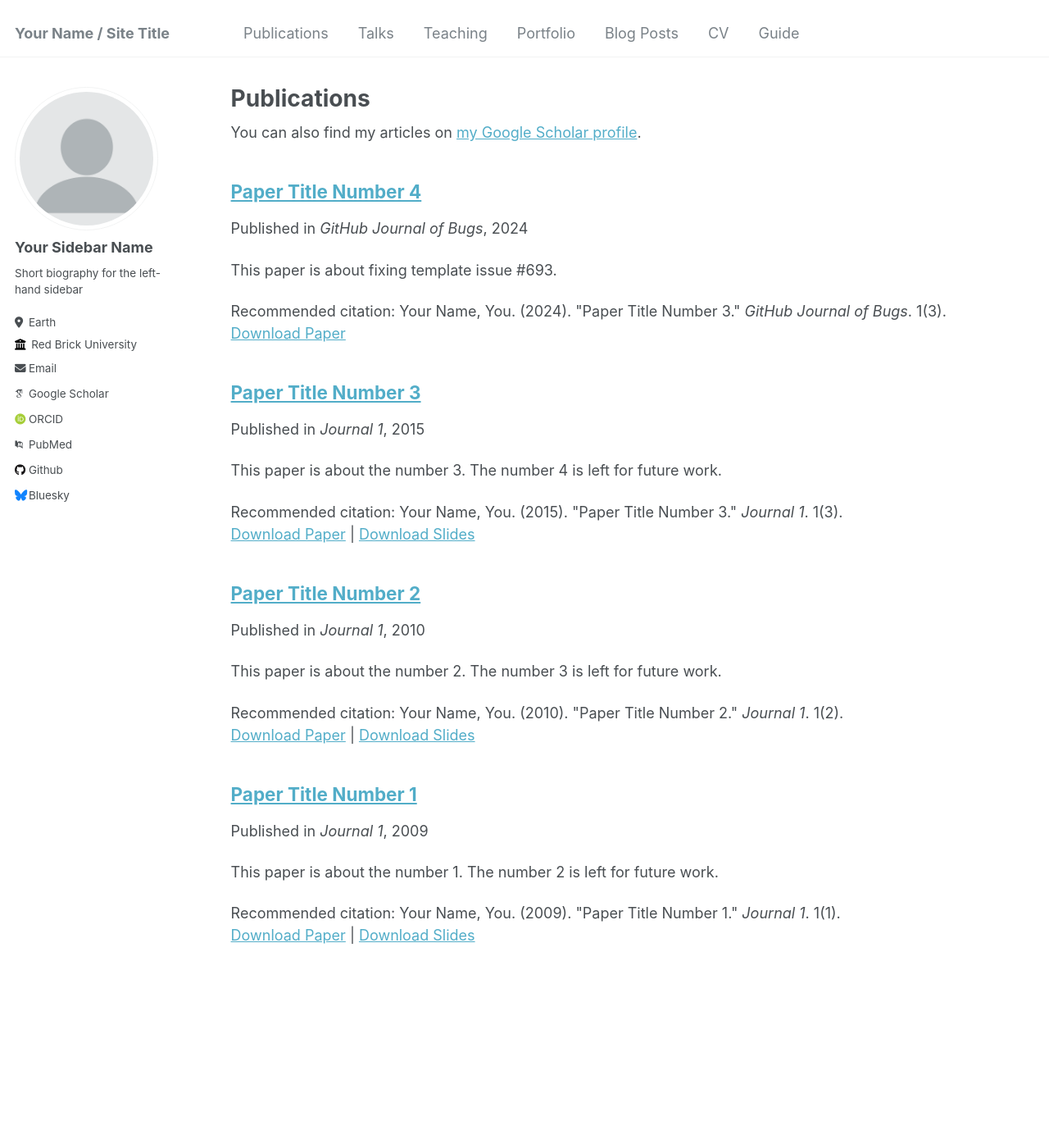
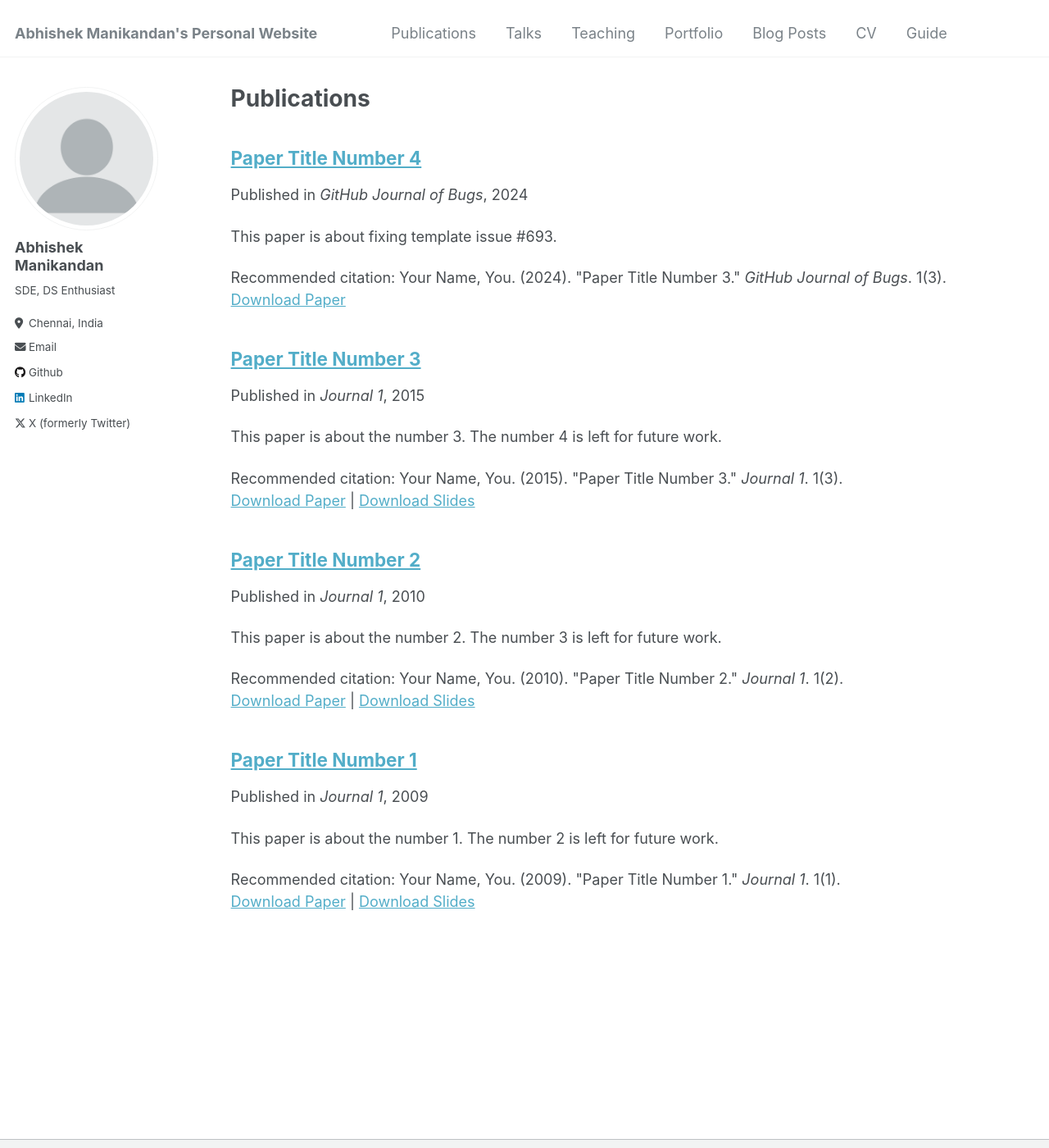
Before and after one commit to abhishekmani12/abhishekmani12.github.io, a Jekyll site: the page built from _pages/publications.md, in a window 1280 px wide and 1400 px high. Shown: the whole window at 82% size. Built offline with Jekyll 4.4.1, drawn with Linux system fonts in a browser that asks for light colours; some web fonts are replaced; some of the changed text lies outside the part shown.

Commit message:
Update _config.yml

```diff
--- a/_config.yml
+++ b/_config.yml
@@ -8,13 +8,13 @@
 
 # Basic Site Settings
 locale                   : "en-US"
-title                    : "Your Name / Site Title"
+title                    : "Abhishek Manikandan's Personal Website"
 title_separator          : "-"
-name                     : &name "Your Name"
+name                     : &name "Abhishek Manikandan"
 description              : &description "personal description"
-url                      : https://academicpages.github.io # the base hostname & protocol for your site e.g. "https://mmistakes.github.io"
+url                      : https://abhishekmani12.github.io
 baseurl                  : "" # the subpath of your site, e.g. "/blog"
-repository               : "academicpages/academicpages.github.io"
+repository               : "abhishekmani12/abhishekmani12.github.io"
 
 # Site Author - The following control what appear as part of the author content on the side bar.
 #               If a field is blank the icon and link will not appear, otherwise it will be shown.
@@ -22,56 +22,23 @@ repository               : "academicpages/academicpages.github.io"
 author:
   # Biographic information
   avatar           : "profile.png"
-  name             : "Your Sidebar Name"
-  pronouns         : # example: "she/her"
-  bio              : "Short biography for the left-hand sidebar"
-  location         : "Earth"
-  employer         : "Red Brick University"
-  uri              : # URL
-  email            : "none@example.org"
-
-  # Academic websites
-  arxiv            : # URL - Update with the correct link to your profile
-  googlescholar    : "https://scholar.google.com/citations?user=PS_CX0AAAAAJ"
-  impactstory      : # URL
-  orcid            : "http://orcid.org/yourorcidurl"
-  semantic         : # URL
-  pubmed           : "https://www.ncbi.nlm.nih.gov/pubmed/?term=john+snow"
-  researchgate     : # URL
+  name             : "Abhishek Manikandan"
+  #pronouns         : # example: "she/her"
+  bio              : "SDE, DS Enthusiast"
+  location         : "Chennai, India"
+  # employer         : ""
+  # uri              : # URL
+  email            : "abhishekmanikan12@gmail.com"
 
   # Repositories and software development
-  bitbucket        : # Username - Update with your username on the site
-  codepen          : # Username
-  dribbble         : # Username
-  github           : "academicpages"
-  kaggle           : # Username
-  stackoverflow    : # User number or user number and name (i.e., use "1" or "1/jeff-atwood")
+  github           : "abhishekmani12"
+  # kaggle           : # Username
+
 
   # Social media
-  bluesky          : "bsky.app" # Replace this with you Bluesky username
-  facebook         : # Username
-  flickr           : # Username
-  foursquare       : # Username
-  goodreads        : # Username
-  google_plus      : # Username
-  keybase          : # Username
-  instagram        : # Username
-  lastfm           : # Username
-  linkedin         : # Username
-  mastodon         : # URL
-  medium           : # URL
-  pinterest        : # Username
-  soundcloud       : # Username
-  steam            : # Username
-  telegram         : # URL
-  tumblr           : # Username
-  twitter          : # Username for X / Twitter
-  vine             : # Username
-  weibo            : # Username
-  wikipedia        : # Username
-  xing             : # Username
-  youtube          : # Username
-  zhihu            : # URL
+  linkedin         : "abhishekmanikandan"
+  twitter          : "abshkMan"
+
 
 
 # Site Settings
@@ -108,7 +75,7 @@ staticman:
       options:
         format           : "iso8601" # "iso8601" (default), "timestamp-seconds", "timestamp-milliseconds"
 atom_feed:
-  hide                   : false     # change to true to hide the RSS feed in the footer
+  hide                   : true     # change to true to hide the RSS feed in the footer
   path                   : # blank (default) uses feed.xml
 
 
```
